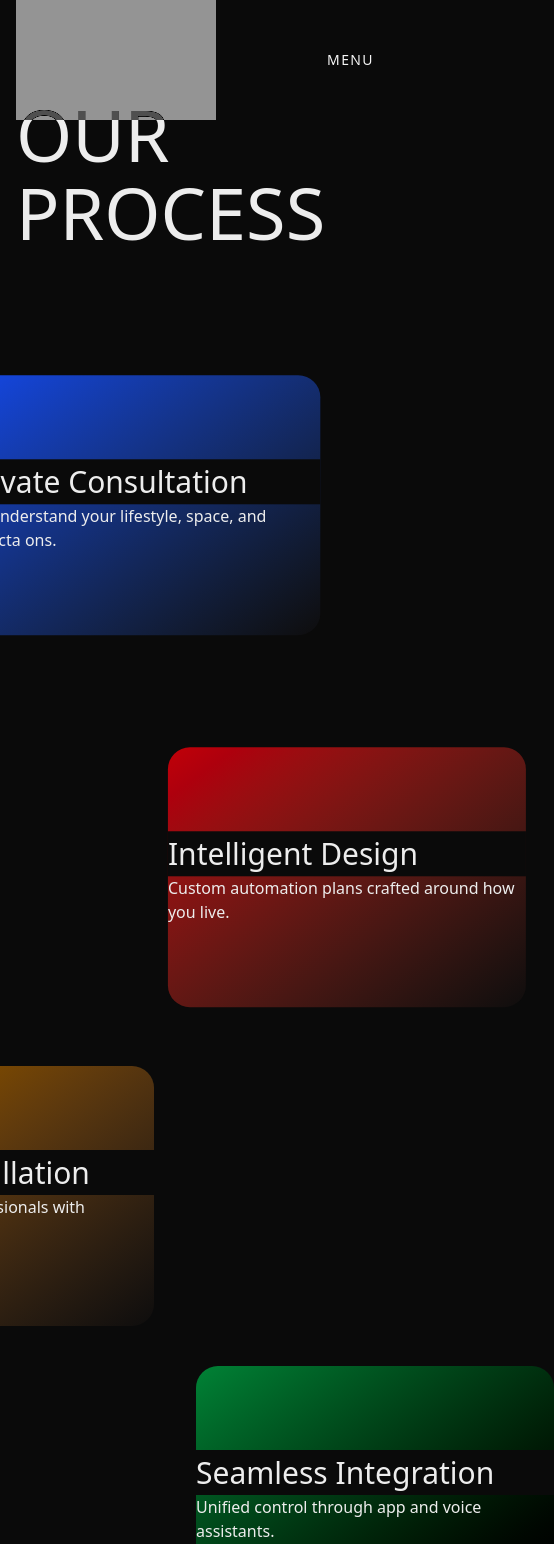
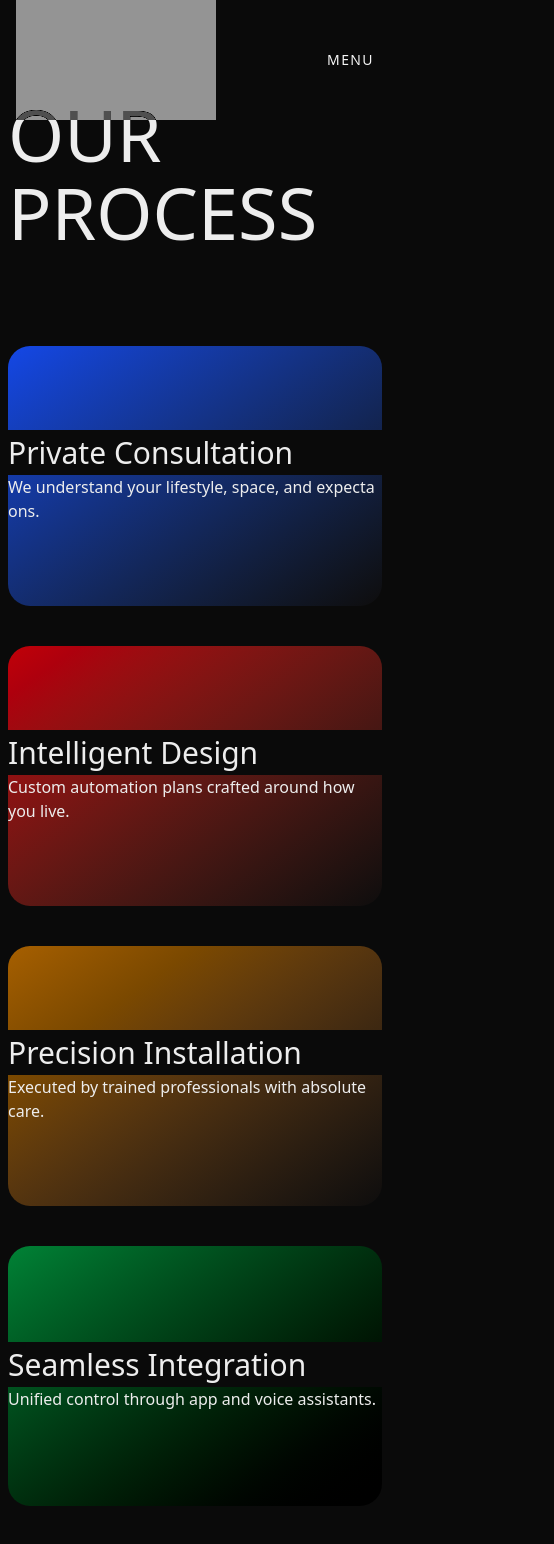
Before and after one commit to manthan20021/smartasure, a Next.js app: page /web/how-it-works in a window 390 px wide. Shown: the top 1544 px of the page, 554 px wide, since content can reach past the window. Built offline with nearby package versions, Linux system fonts and the light colour scheme; grey boxes are pictures that could not be loaded.

Commit message:
horizontal scroling ishu

```diff
--- a/app/layout.tsx
+++ b/app/layout.tsx
@@ -26,7 +26,7 @@ export default function RootLayout({
   return (
     <html lang="en">
       <body
-        className={`${geistSans.variable} ${geistMono.variable} antialiased bg-[#0A0A0A] text-[#EDEDED] `}
+        className={`${geistSans.variable} ${geistMono.variable} antialiased bg-[#0A0A0A] text-[#EDEDED] overflow-x-hidden `}
       >
         <FullscreenMenu/>
         {children}
--- a/app/page.tsx
+++ b/app/page.tsx
@@ -33,7 +33,7 @@ export default function Home() {
   }, [loaded]);
 
   return (
-       <ReactLenis root className="h-full w-full  ">
+       <ReactLenis root className="h-full w-full ">
          {!loaded && <Loader onComplete={() => setLoaded(true)} />}
 <TrionnCursor />
  <Hero2/>
--- a/app/web/experience/page.tsx
+++ b/app/web/experience/page.tsx
@@ -26,8 +26,6 @@ const SmartHomeExperience: React.FC = () => {
   const [musicVolume, setMusicVolume] = useState(50);
 
   const phoneRef = useRef<HTMLDivElement>(null);
-  const titleRef = useRef<HTMLHeadingElement>(null);
-  const textRef = useRef<HTMLHeadingElement>(null);
   const controls = useAnimation();
 
   useEffect(() => {
@@ -46,37 +44,8 @@ const SmartHomeExperience: React.FC = () => {
     requestAnimationFrame(raf);
     lenis.on("scroll", ScrollTrigger.update);
 
-    if (titleRef.current) {
-      gsap.fromTo(
-        titleRef.current,
-        { opacity: 0, x: -100 },
-        {
-          opacity: 1,
-          x: 0,
-          scrollTrigger: {
-            trigger: titleRef.current,
-            start: "top 80%",
-            scrub: true,
-          },
-        }
-      );
-    }
 
-    if (textRef.current) {
-      gsap.fromTo(
-        textRef.current,
-        { opacity: 0, x: 100 },
-        {
-          opacity: 1,
-          x: 0,
-          scrollTrigger: {
-            trigger: textRef.current,
-            start: "top 80%",
-            scrub: true,
-          },
-        }
-      );
-    }
+
   }, []);
 
   const getLightColorString = () => {
@@ -104,13 +73,12 @@ const SmartHomeExperience: React.FC = () => {
           {/* LEFT CONTENT */}
           <div className="text-center lg:text-left">
             <h1
-              ref={titleRef}
+
               className="text-[40px] sm:text-[55px] lg:text-[70px] font-medium"
             >
               YOUR HOME
             </h1>
             <h2
-              ref={textRef}
               className="text-[32px] sm:text-[45px] lg:text-[70px] font-medium"
             >
               PERFECTLY IN SYNC WITH YOU
--- a/app/web/hero/page.tsx
+++ b/app/web/hero/page.tsx
@@ -121,7 +121,7 @@ export default function Hero() {
       "
     >
       {/* LEFT CONTENT */}
-      <div className="max-w-xl text-center lg:text-left">
+      <div className="w-full  text-center lg:text-left">
         <h1 className="mt-10 lg:mt-40 text-[36px] sm:text-[48px] lg:text-[60px] font-semibold text-[#B3B3B3]">
           WHY SMARTASURE
         </h1>
--- a/app/web/how-it-works/page.tsx
+++ b/app/web/how-it-works/page.tsx
@@ -82,7 +82,9 @@ export default function HowItWorks() {
   }, []);
 
   return (
-    <div className="w-full px-4 sm:px-8 lg:px-[84px] ">
+    <div>
+      {/* for big screen */}
+<div className="w-full sm:block hidden  px-2 sm:px-2 lg:px-[84px] ">
       {/* HEADING */}
       <div className="w-full">
         <h5 className="text-[72px] sm:text-[120px] lg:text-[180px] mt-20 font-medium">
@@ -141,5 +143,73 @@ export default function HowItWorks() {
         </div>
       </div>
     </div>
+
+{/* for small screen */}
+       <div className="w-full sm:hidden block  px-2 sm:px-2 lg:px-[84px] ">
+      {/* HEADING */}
+      <div className="w-full">
+        <h5 className="text-[72px] sm:text-[120px] lg:text-[180px] mt-20 font-medium">
+          OUR
+        </h5>
+        <h5
+
+          className="text-[72px] sm:text-[120px] lg:text-[180px] mt-[-30px] sm:mt-[-50px] lg:mt-[-65px] font-medium"
+        >
+          PROCESS
+        </h5>
+      </div>
+
+      {/* CONTENT */}
+      <div className="w-full h-auto mt-20 mb-16 text-[#EDEDED]">
+        <div className="grid grid-cols-1 lg:grid-cols-2 gap-10">
+          <div
+
+            className="w-full max-w-[676px] h-[260px] sm:h-[320px] lg:h-[359px] bg-gradient-to-br from-blue-700 to-[#0e0d0d] flex flex-col item-center justify-center   rounded-3xl"
+          >
+          <h1 className="text-[30px] lg:text-[70px] font-medium bg-[#0A0A0A] ">Private Consultation </h1>
+          <p>We understand your lifestyle, space, and expecta ons. </p>
+          </div>
+
+          <div
+
+            className="w-full max-w-[676px] h-[260px] sm:h-[320px] lg:h-[359px] bg-gradient-to-br from-red-700 to-[#0e0d0d] lg:mt-[200px] flex flex-col item-center justify-center rounded-3xl"
+          >
+             <h1 className="text-[30px] lg:text-[70px] font-medium bg-[#0A0A0A] ">Intelligent Design </h1>
+          <p>Custom automation plans crafted around how you live.</p>
+          </div>
+
+          <div
+
+            className="w-full max-w-[676px] h-[260px] sm:h-[320px] lg:h-[359px] bg-gradient-to-br from-yellow-700 to-[#0e0d0d] lg:mt-[-200px] flex flex-col item-center justify-center rounded-3xl"
+          >
+             <h1 className="text-[30px] lg:text-[70px] font-medium bg-[#0A0A0A] ">Precision Installation</h1>
+          <p>Executed by trained professionals with absolute care.</p>
+          </div>
+
+          <div
+
+            className="w-full max-w-[676px] h-[260px] sm:h-[320px] lg:h-[359px] bg-gradient-to-br from-green-700 to-[#000000]  flex flex-col item-center justify-center rounded-3xl"
+          >
+            <h1 className="text-[30px] lg:text-[68px] font-medium bg-[#0A0A0A] ">Seamless Integration</h1>
+          <p>Unified control through app and voice assistants.</p>
+          </div>
+
+          <div
+
+            className="w-full max-w-[676px] h-[260px] sm:h-[320px] lg:h-[359px] bg-gradient-to-br from-orange-700 to-[#000000] lg:mt-[-200px] flex flex-col item-center justify-center rounded-3xl"
+          >
+            <h1 className="text-[30px] lg:text-[70px] font-medium bg-[#0A0A0A] "> Ongoing Support </h1>
+          <p>Because luxury deserves reliability.</p>
+          </div>
+        </div>
+      </div>
+    </div>
+
+
+    </div>
+
+
+
+
   );
 }
```
